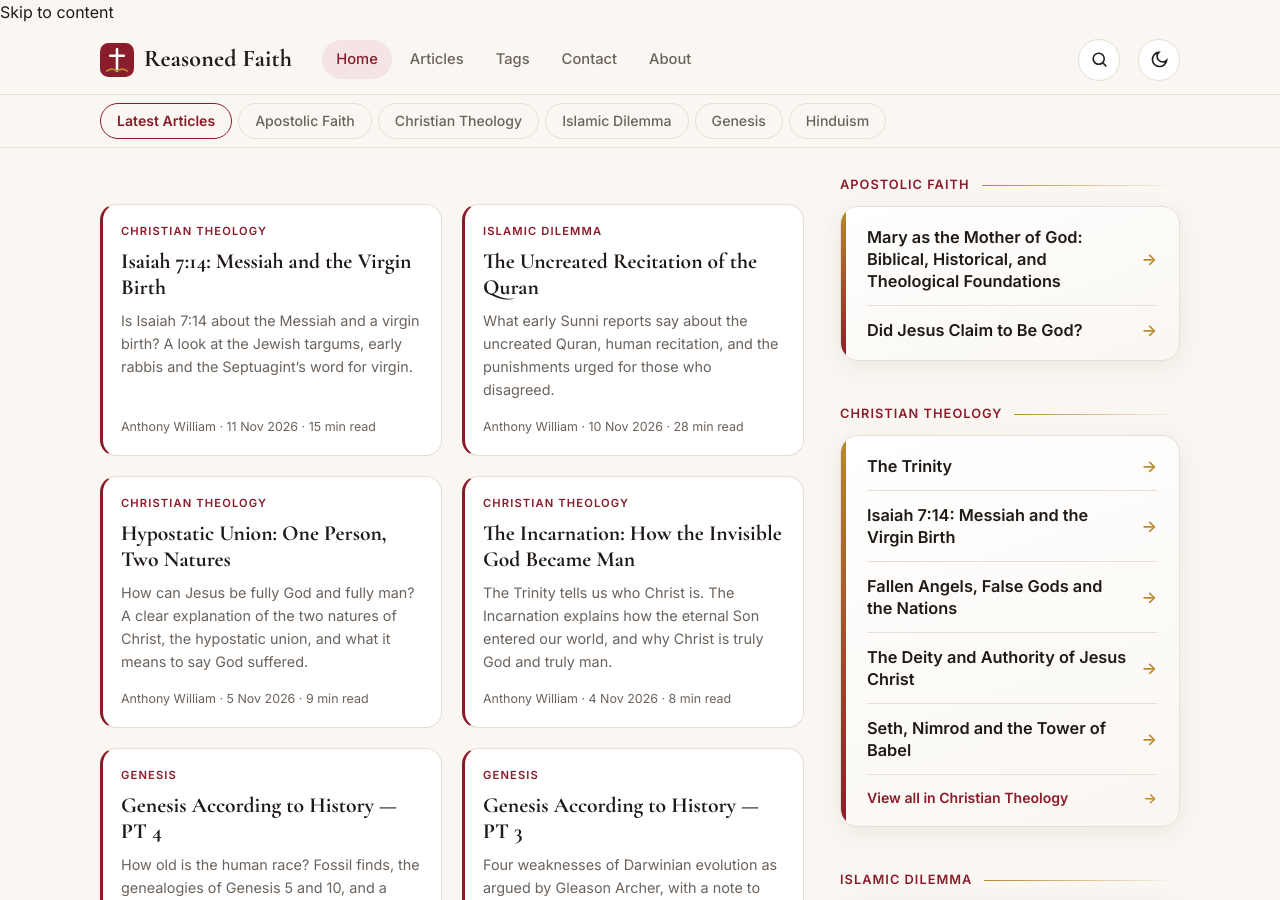
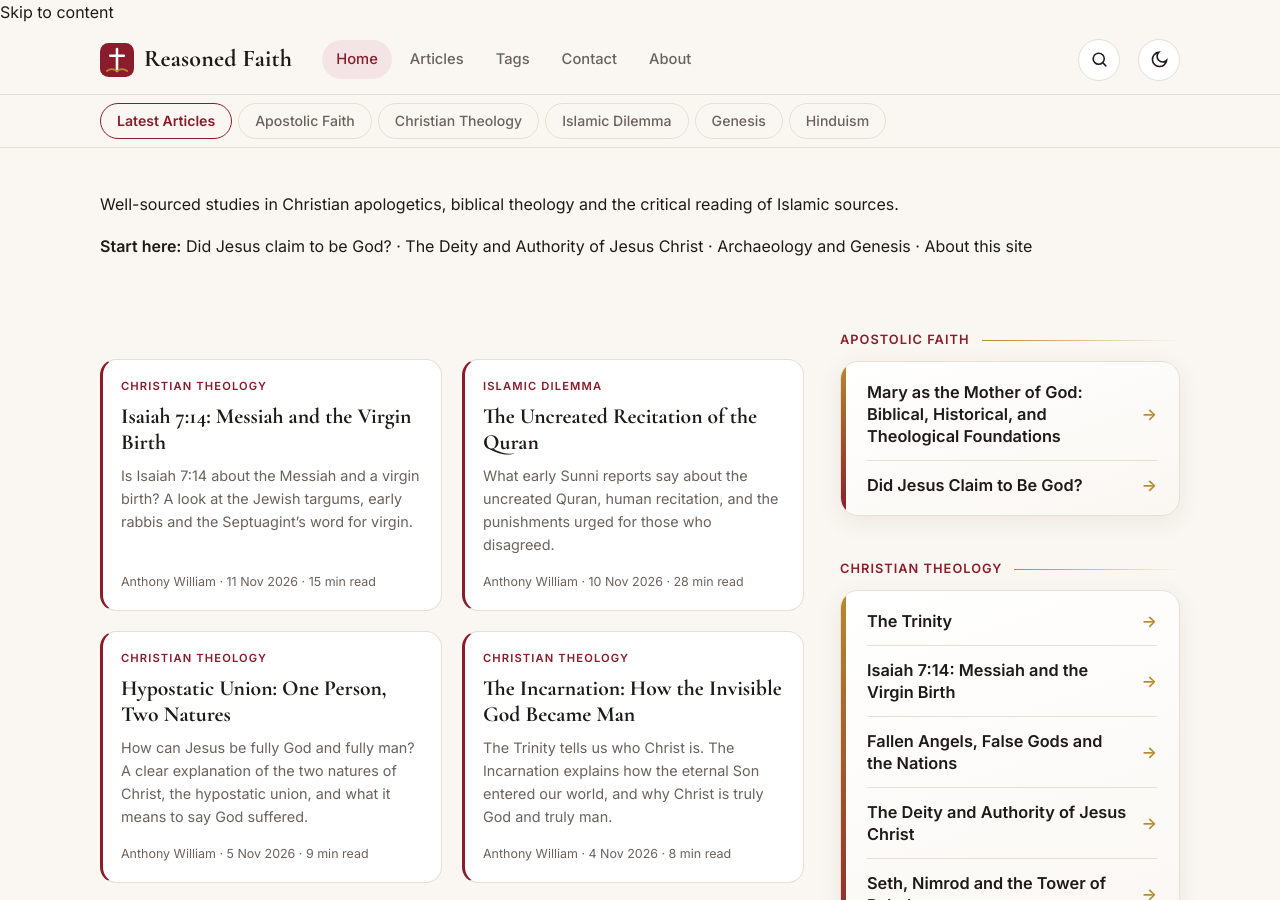
Before and after one commit to Reasoned-faith/reasoned-faith.github.io, a Jekyll site: the page built from index.html, in a window 1280 px wide and 900 px high. Built offline with Jekyll 4.4.1, drawn with Linux system fonts in a browser that asks for light colours.

Commit message:
Update index.html

```diff
--- a/index.html
+++ b/index.html
@@ -4,6 +4,15 @@ title: Home
 ---
 {% include data.html %}
 <h1 style="position:absolute;left:-9999px">Reasoned Faith — Christian Apologetics, Biblical Theology and Islamic Critique</h1>
+
+<section class="intro">
+  <p class="intro-lead">Well-sourced studies in Christian apologetics, biblical theology and the critical reading of Islamic sources.</p>
+  <p class="intro-links"><strong>Start here:</strong>
+    <a href="{{ '/articles/bible-study/did-jesus-claim-to-be-god/' | relative_url }}">Did Jesus claim to be God?</a> ·
+    <a href="{{ '/articles/christian-theology/deity-and-authority-of-jesus-christ/' | relative_url }}">The Deity and Authority of Jesus Christ</a> ·
+    <a href="{{ '/articles/genesis/archaeology-and-genesis/' | relative_url }}">Archaeology and Genesis</a> ·
+    <a href="{{ '/about/' | relative_url }}">About this site</a></p>
+</section>
 <div class="layout"><div class="col-main">
 <section id="latest">
   <div class="grid" id="articles">
```
